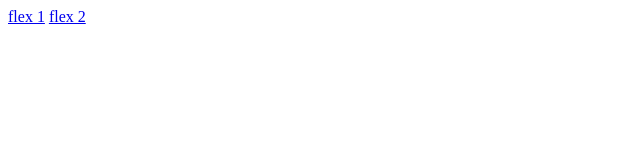
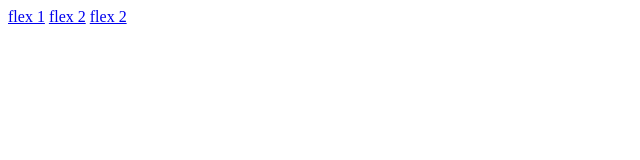
Before and after one commit to iamawebdevhi/flexbox_example_one-main, a plain HTML site: page index.html in a window 1280 px wide. Shown: the full height of the page, 0-640 px from the left. Drawn offline with Linux system fonts and the light colour scheme.

Commit message:
linked flex 3 to index page

```diff
--- a/index.html
+++ b/index.html
@@ -9,5 +9,6 @@
 <body>
     <a href="html/flexbox1.html">flex 1</a>
     <a href="html/flexbox2.html">flex 2</a>
+    <a href="html/flexbox3.html">flex 2</a>
 </body>
 </html>
```
